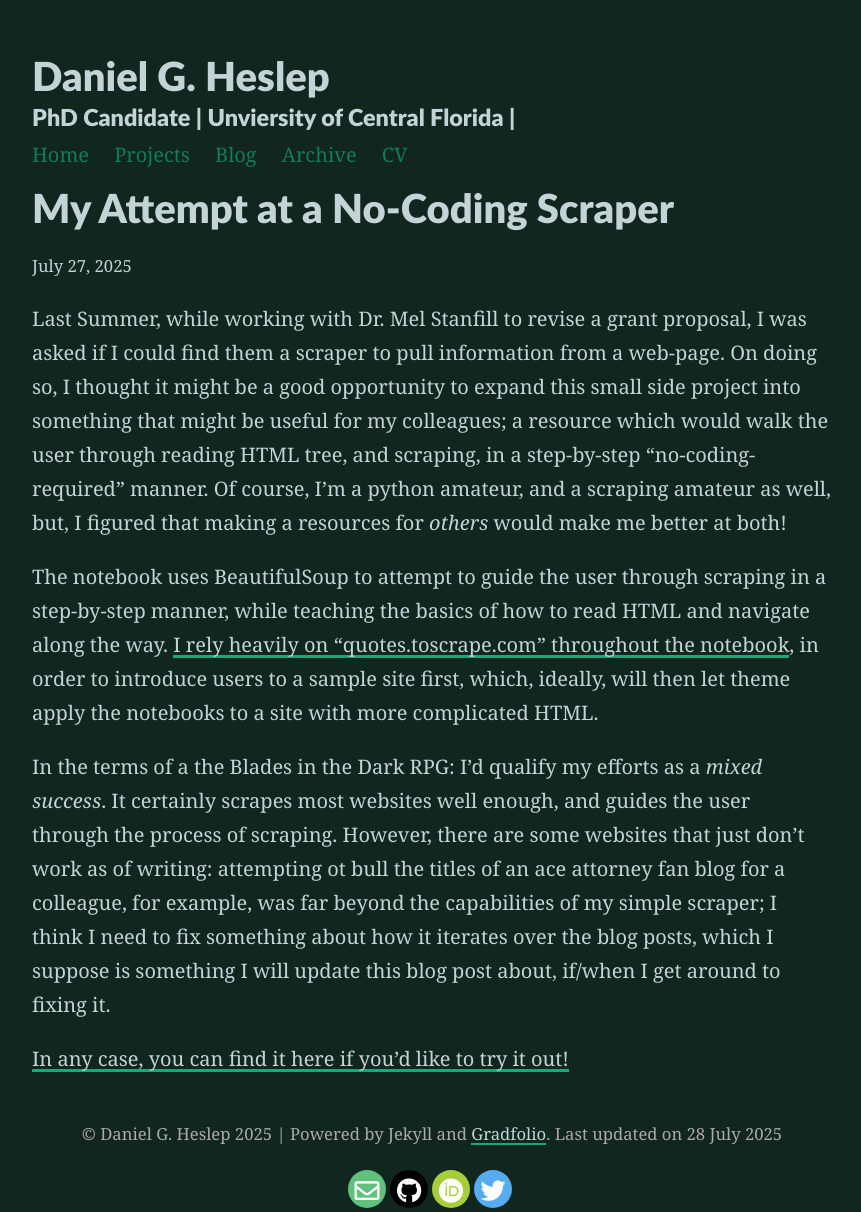
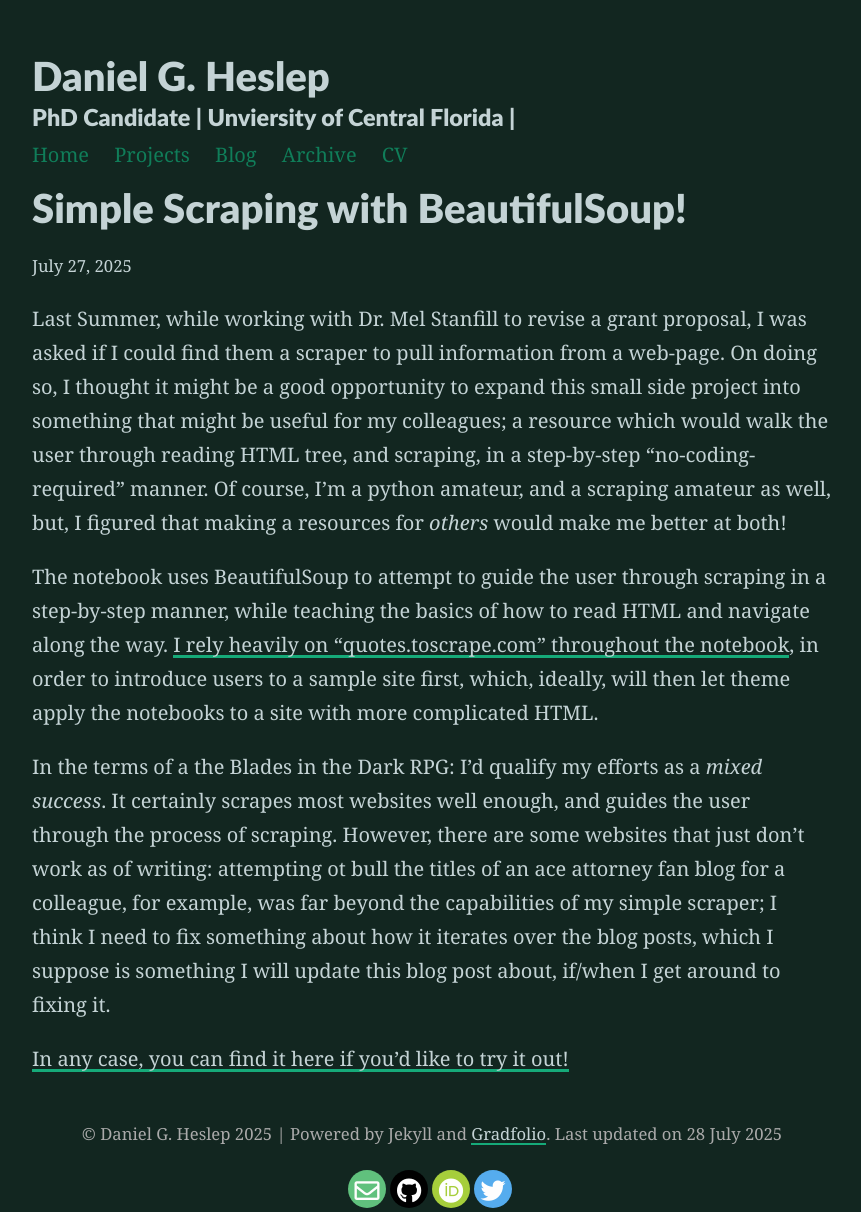
Before and after one commit to CreativeKenning/gradsitedemo, a Jekyll site: the page built from _projects/2025-07-27-ColabScraper.md, in a window 1280 px wide. Shown: the whole page, without its empty margins (208-1069 px from the left). Built offline with Jekyll 4.4.1, drawn with Linux system fonts in a browser that asks for light colours; nearby versions of some CDN libraries.

Commit message:
moved post to projects

```diff
--- a/_posts/2025-07-27-ColabScraper.md
+++ b/_projects/2025-07-27-ColabScraper.md
@@ -1,6 +1,7 @@
 ---
 layout: post
-title: My Attempt at a No-Coding Scraper
+title: Simple Scraping with BeautifulSoup!
+description: A collab notebook, that leads you step-by-stp through scraping
 ---
 
 Last Summer, while working with Dr. Mel Stanfill to revise a grant proposal, I was asked if I could find them a scraper to pull information from a web-page. On doing so, I thought it might be a good opportunity to expand this small side project into something that might be useful for my colleagues; a resource which would walk the user through reading HTML tree, and scraping, in a step-by-step "no-coding-required" manner. Of course, I'm a python amateur, and a scraping amateur as well, but, I figured that making a resources for *others* would make me better at both!
```
